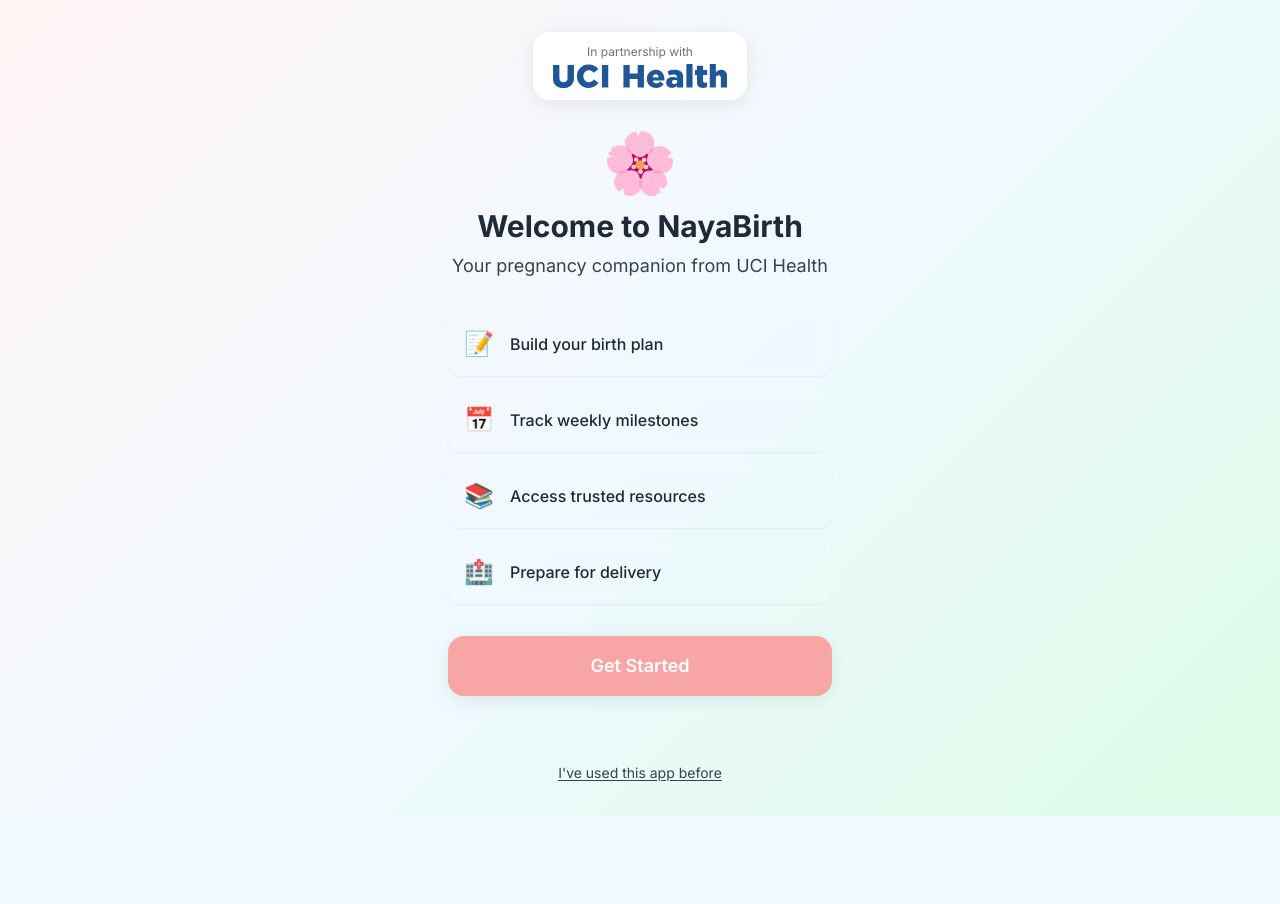
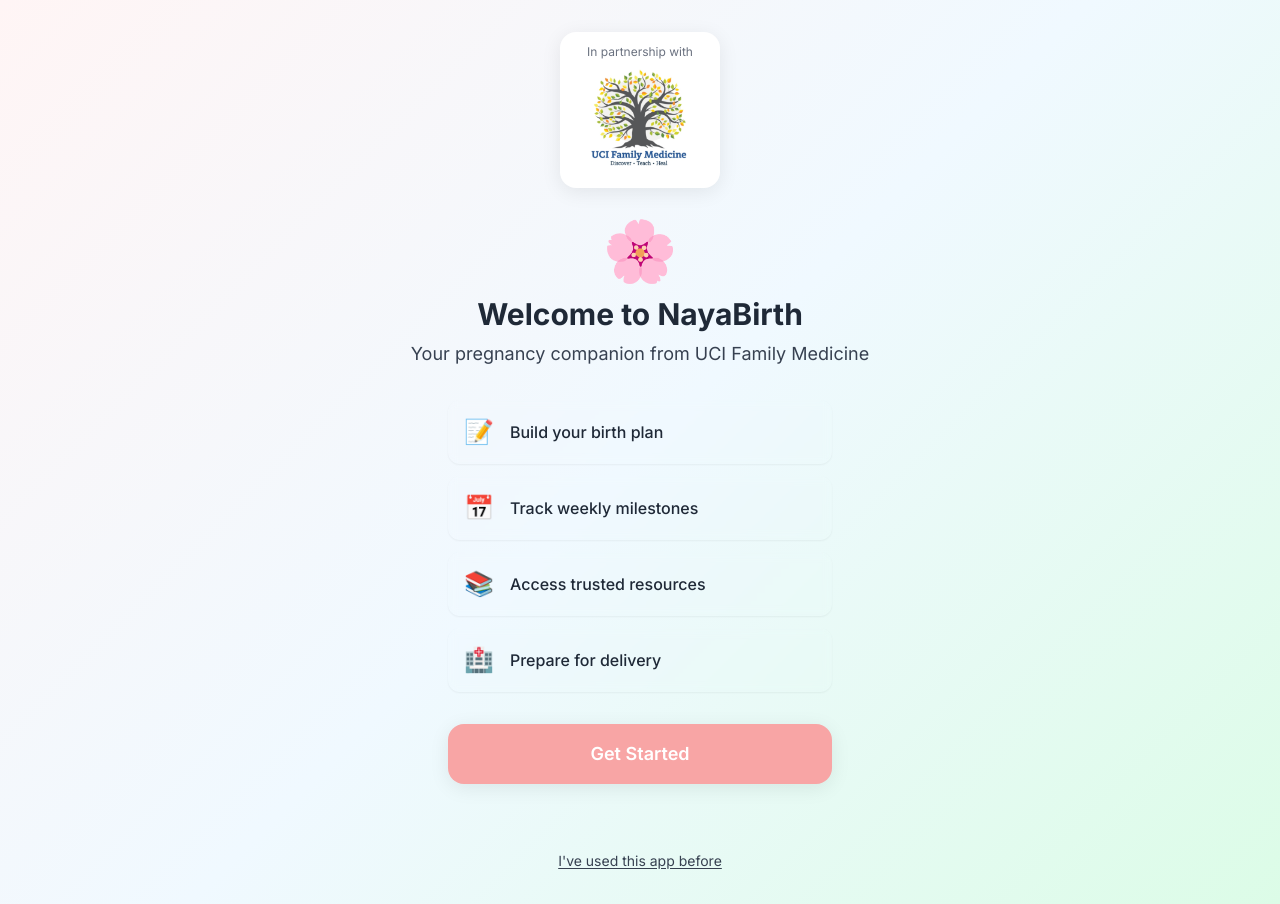
Before and after one commit to AstraSora/NayaBirth, a React (Vite) app: page /onboarding in a window 1280 px wide. Before the commit the page ends 816 px from the top, so only its background shows below. Built offline with nearby package versions, Linux system fonts and the light colour scheme; no server answers.

Commit message:
checkpoint before: applying team content review edits from OneDrive

```diff
--- a/index.html
+++ b/index.html
@@ -4,7 +4,7 @@
     <meta charset="UTF-8" />
     <meta name="viewport" content="width=device-width, initial-scale=1.0, maximum-scale=1.0, user-scalable=no" />
     <meta name="theme-color" content="#F8A5A5" />
-    <meta name="description" content="Create your personalized birth plan for UCI Health" />
+    <meta name="description" content="Create your personalized birth plan for UCI Family Medicine" />
     <meta name="apple-mobile-web-app-capable" content="yes" />
     <meta name="apple-mobile-web-app-status-bar-style" content="default" />
     <meta name="apple-mobile-web-app-title" content="NayaBirth" />
--- a/src/components/onboarding/TourStep.jsx
+++ b/src/components/onboarding/TourStep.jsx
@@ -20,7 +20,7 @@
     id: 3,
     icon: '📚',
     title: 'Access Resources',
-    description: 'Evidence-based information from UCI Health covering pregnancy, labor, postpartum recovery, mental health, and feeding.',
+    description: 'Evidence-based information from UCI Family Medicine covering pregnancy, labor, postpartum recovery, mental health, and feeding.',
   },
 ]
 
--- a/src/components/onboarding/WelcomeStep.jsx
+++ b/src/components/onboarding/WelcomeStep.jsx
@@ -1,7 +1,7 @@
 import { useNavigate } from 'react-router-dom'
 import { useOnboarding } from '../../context/OnboardingContext'
 import { Button } from '../ui/Button'
-import UCIHealthLogo from '../../assets/uci-health-logo.svg'
+import UCIFamilyMedicineLogo from '../../assets/uci-family-medicine-logo.png'
 
 export function WelcomeStep() {
   const { nextStep, skipOnboarding } = useOnboarding()
@@ -23,14 +23,14 @@
     <div className="min-h-screen bg-gradient-warm flex flex-col">
       {/* Main Content */}
       <main className="flex-1 flex flex-col items-center justify-center px-6 py-8">
-        {/* UCI Health Partnership Badge */}
+        {/* UCI Family Medicine Partnership Badge */}
         <div className="mb-8 flex flex-col items-center">
           <div className="bg-white rounded-2xl shadow-soft px-5 py-3 flex flex-col items-center gap-1">
             <span className="text-xs text-foreground-muted">In partnership with</span>
             <img
-              src={UCIHealthLogo}
-              alt="UCI Health"
-              className="h-6"
+              src={UCIFamilyMedicineLogo}
+              alt="UCI Family Medicine"
+              className="h-28"
             />
           </div>
         </div>
@@ -42,7 +42,7 @@
             Welcome to NayaBirth
           </h1>
           <p className="text-lg text-foreground-secondary">
-            Your pregnancy companion from UCI Health
+            Your pregnancy companion from UCI Family Medicine
           </p>
         </div>
 
--- a/src/pages/Hub.jsx
+++ b/src/pages/Hub.jsx
@@ -4,7 +4,7 @@
 import { ResourceCard } from '../components/hub/ResourceCard'
 import { useOnboarding } from '../context/OnboardingContext'
 import { getRecommendedTools } from '../lib/getRecommendedTools'
-import UCIHealthLogo from '../assets/uci-health-logo.svg'
+import UCIFamilyMedicineLogo from '../assets/uci-family-medicine-logo.png'
 
 export function Hub() {
   const [showAllTools, setShowAllTools] = useState(false)
@@ -279,12 +279,12 @@
       {/* Footer */}
       <footer className="max-w-lg mx-auto px-4 pb-8 text-center text-sm text-foreground-muted safe-area-bottom">
         <div className="flex justify-center mb-3">
-          <div className="inline-flex items-center gap-2 px-3 py-1.5 bg-surface/70 rounded-full shadow-sm">
+          <div className="inline-flex flex-col items-center gap-1 px-4 py-2 bg-white rounded-2xl shadow-sm">
             <span className="text-xs text-foreground-muted">In partnership with</span>
             <img
-              src={UCIHealthLogo}
-              alt="UCI Health"
-              className="h-4"
+              src={UCIFamilyMedicineLogo}
+              alt="UCI Family Medicine"
+              className="h-20"
             />
           </div>
         </div>
@@ -292,7 +292,7 @@
           For informational purposes only. Always consult your healthcare provider.
         </p>
         <p className="text-xs text-foreground-muted">
-          © {new Date().getFullYear()} UCI Health • NayaBirth
+          © {new Date().getFullYear()} UCI Family Medicine • NayaBirth
         </p>
       </footer>
     </div>
--- a/vite.config.js
+++ b/vite.config.js
@@ -11,7 +11,7 @@
       manifest: {
         name: 'UCI Pregnancy Hub - NayaBirth',
         short_name: 'UCI Pregnancy',
-        description: 'Your pregnancy resource center - birth plan, tools, and resources for UCI Health patients',
+        description: 'Your pregnancy resource center - birth plan, tools, and resources for UCI Family Medicine patients',
         theme_color: '#F8A5A5',
         background_color: '#F0F9FF',
         display: 'standalone',
```
Also changed, not shown: src/assets/uci-family-medicine-logo.png (added), src/lib/getRecommendedTools.js, src/lib/pdf.js.
